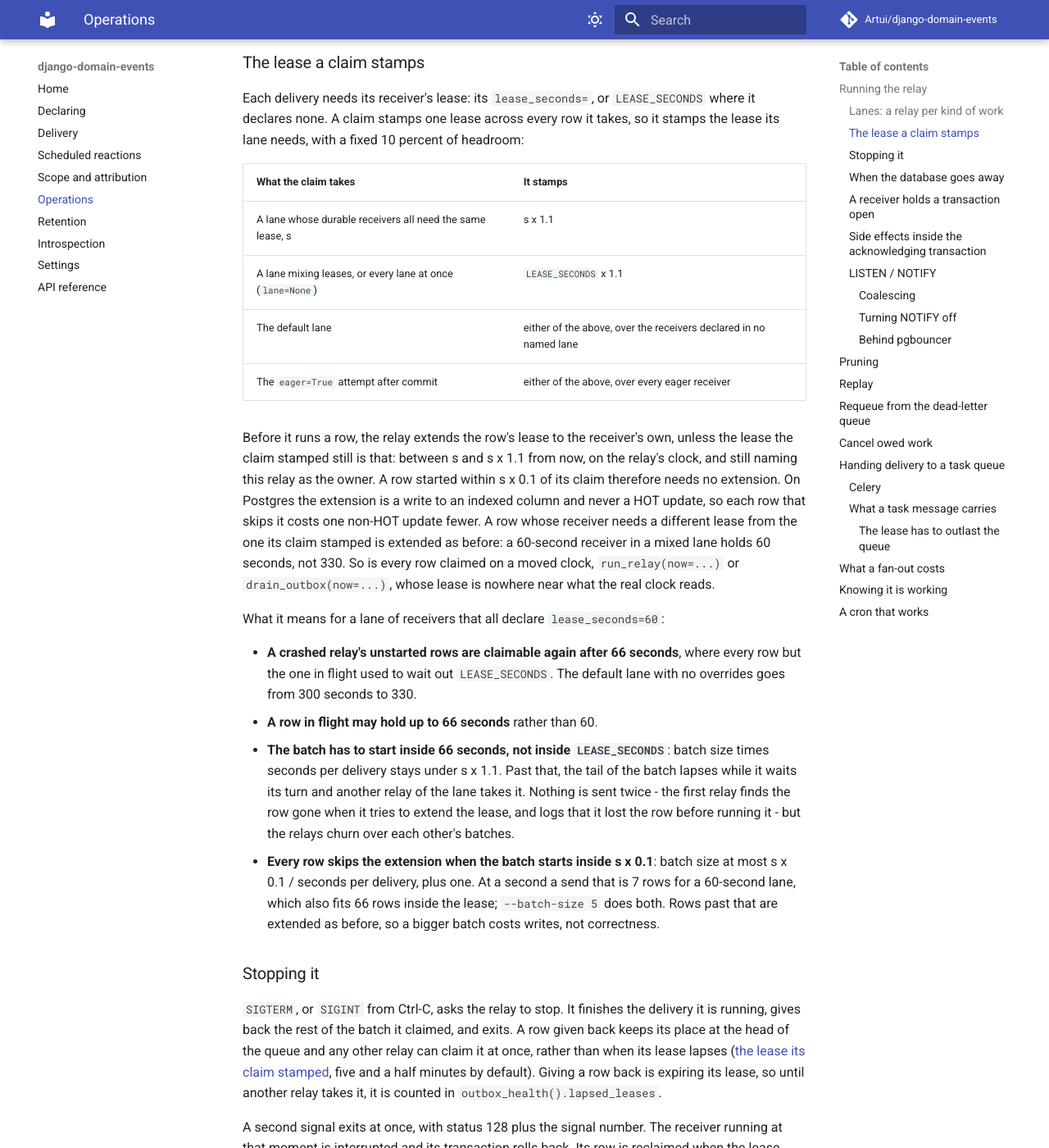
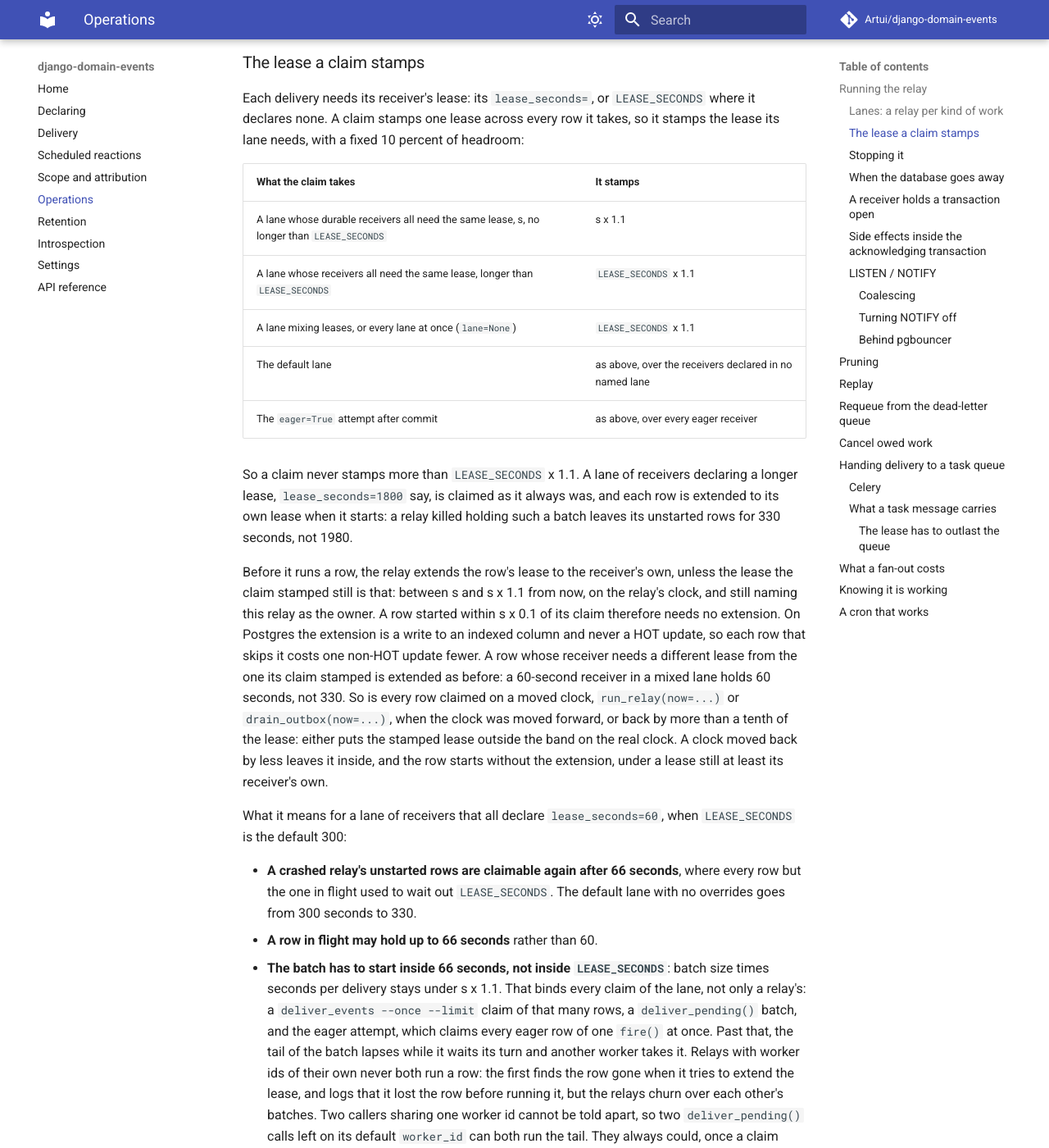
Before and after one commit to Artui/django-domain-events, an MkDocs documentation site: the page built from docs/operations.md, in a window 1280 px wide and 1400 px high, scrolled down 2015 px. Shown: the whole window at 82% size. Built offline with MkDocs 1.6.1 and Material for MkDocs 9.7.7, drawn with Linux system fonts in a browser that asks for light colours; comment, search, counter and statistics services are not loaded; some of the changed text lies outside the part shown.

Commit message:
Cap the claim lease at LEASE_SECONDS and document the lease's limits
A lane whose receivers all declare a lease longer than LEASE_SECONDS is
claimed under the setting with its headroom, as before, so a relay killed
holding such a batch leaves its unstarted rows for 330 seconds rather than
for the receivers' own lease. The eager attempt gets the same cap.

The docs and changelog now say which claims the batch-fits-the-lease rule
binds, that callers sharing a worker id can both run a lapsed row, as they
always could, and that a clock moved back by less than a tenth of the lease
stays in the band. LEASE_SECONDS, lease_seconds and deliver_one describe
the claim's lease where they described only the setting.

Co-Authored-By: Claude Opus 5.5 <noreply@anthropic.com>

```diff
--- a/docs/operations.md
+++ b/docs/operations.md
@@ -105,10 +105,16 @@ of headroom:
 
 | What the claim takes | It stamps |
 | --- | --- |
-| A lane whose durable receivers all need the same lease, s | s x 1.1 |
+| A lane whose durable receivers all need the same lease, s, no longer than `LEASE_SECONDS` | s x 1.1 |
+| A lane whose receivers all need the same lease, longer than `LEASE_SECONDS` | `LEASE_SECONDS` x 1.1 |
 | A lane mixing leases, or every lane at once (`lane=None`) | `LEASE_SECONDS` x 1.1 |
-| The default lane | either of the above, over the receivers declared in no named lane |
-| The `eager=True` attempt after commit | either of the above, over every eager receiver |
+| The default lane | as above, over the receivers declared in no named lane |
+| The `eager=True` attempt after commit | as above, over every eager receiver |
+
+So a claim never stamps more than `LEASE_SECONDS` x 1.1. A lane of receivers
+declaring a longer lease, `lease_seconds=1800` say, is claimed as it always
+was, and each row is extended to its own lease when it starts: a relay killed
+holding such a batch leaves its unstarted rows for 330 seconds, not 1980.
 
 Before it runs a row, the relay extends the row's lease to the receiver's own,
 unless the lease the claim stamped still is that: between s and s x 1.1 from
@@ -119,20 +125,31 @@ row that skips it costs one non-HOT update fewer. A row whose receiver needs a
 different lease from the one its claim stamped is extended as before: a
 60-second receiver in a mixed lane holds 60 seconds, not 330. So is every row
 claimed on a moved clock, `run_relay(now=...)` or `drain_outbox(now=...)`,
-whose lease is nowhere near what the real clock reads.
+when the clock was moved forward, or back by more than a tenth of the lease:
+either puts the stamped lease outside the band on the real clock. A clock
+moved back by less leaves it inside, and the row starts without the extension,
+under a lease still at least its receiver's own.
 
-What it means for a lane of receivers that all declare `lease_seconds=60`:
+What it means for a lane of receivers that all declare `lease_seconds=60`,
+when `LEASE_SECONDS` is the default 300:
 
 - **A crashed relay's unstarted rows are claimable again after 66 seconds**,
   where every row but the one in flight used to wait out `LEASE_SECONDS`. The
   default lane with no overrides goes from 300 seconds to 330.
 - **A row in flight may hold up to 66 seconds** rather than 60.
 - **The batch has to start inside 66 seconds, not inside `LEASE_SECONDS`**:
-  batch size times seconds per delivery stays under s x 1.1. Past that, the
-  tail of the batch lapses while it waits its turn and another relay of the
-  lane takes it. Nothing is sent twice - the first relay finds the row gone
-  when it tries to extend the lease, and logs that it lost the row before
-  running it - but the relays churn over each other's batches.
+  batch size times seconds per delivery stays under s x 1.1. That binds every
+  claim of the lane, not only a relay's: a `deliver_events --once --limit`
+  claim of that many rows, a `deliver_pending()` batch, and the eager attempt,
+  which claims every eager row of one `fire()` at once. Past that, the tail of
+  the batch lapses while it waits its turn and another worker takes it.
+  Relays with worker ids of their own never both run a row: the first finds
+  the row gone when it tries to extend the lease, and logs that it lost the row
+  before running it, but the relays churn over each other's batches. Two
+  callers sharing one worker id cannot be told apart, so two
+  `deliver_pending()` calls left on its default `worker_id` can both run the
+  tail. They always could, once a claim lapsed; in such a lane it now lapses
+  after 66 seconds rather than 300. Give each its own `worker_id`.
 - **Every row skips the extension when the batch starts inside s x 0.1**:
   batch size at most s x 0.1 / seconds per delivery, plus one. At a second a
   send that is 7 rows for a 60-second lane, which also fits 66 rows inside
```
Also changed, not shown: CHANGELOG.md (+35 -0 lines), docs/declaring.md (+1 -1 lines), docs/settings.md (+4 -3 lines), 5 other files.
